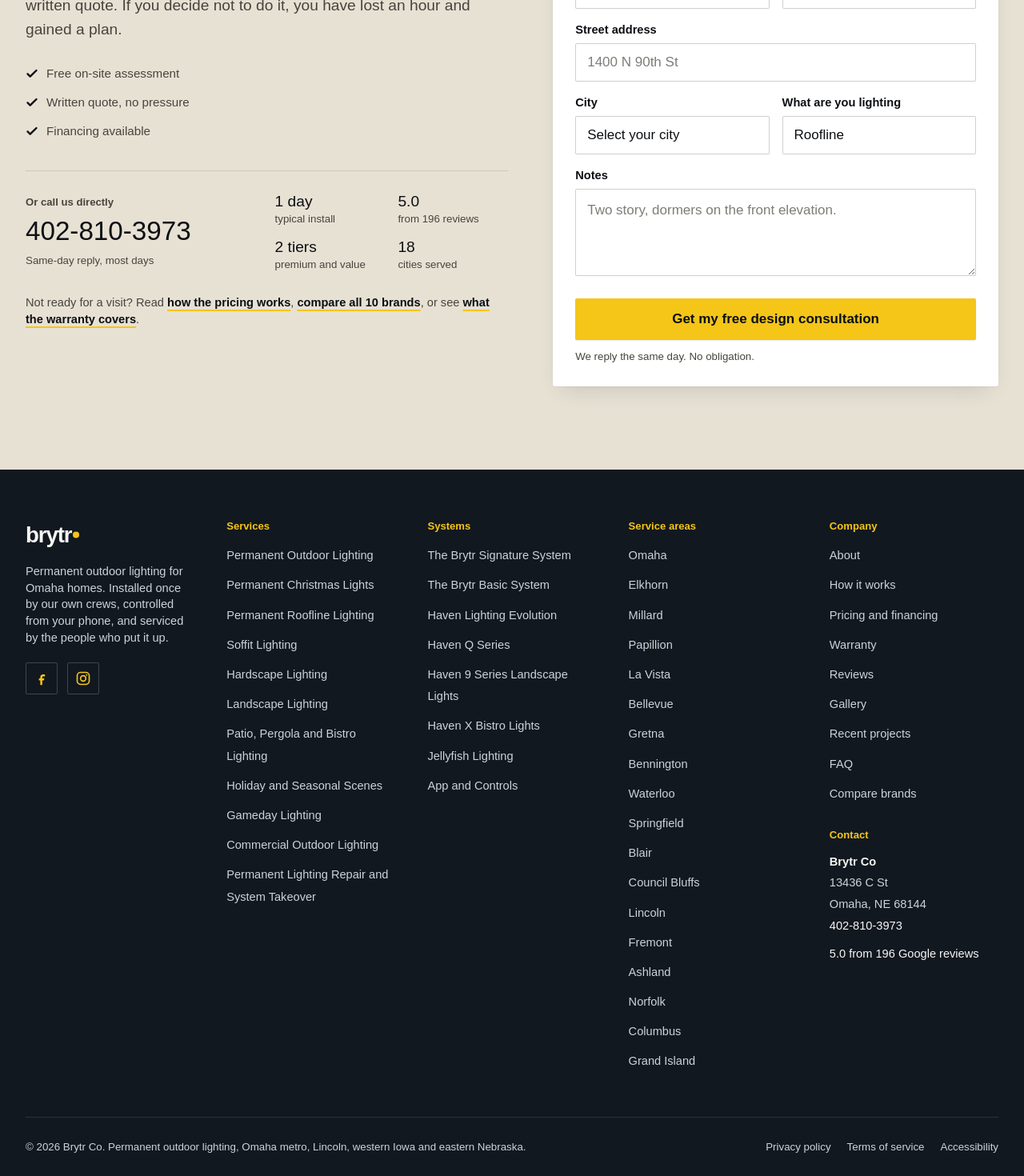
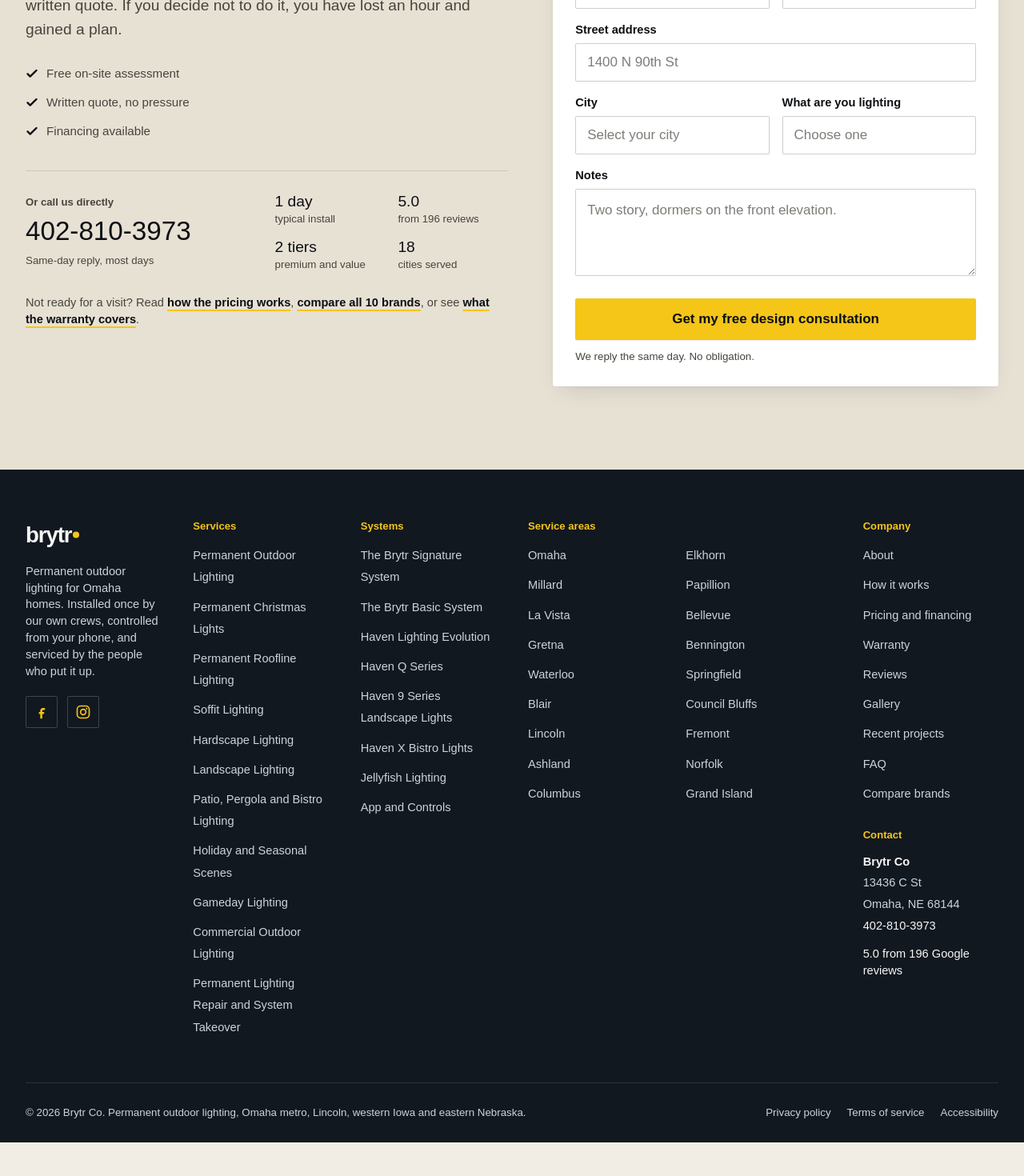
Before and after one commit to kvelasquez315/brytr-site, a Next.js app: page /blog in a window 1280 px wide. Shown: the part 2535-4005 px from the top of the page at 80% size. After the commit the page ends 3963 px from the top, so only its background shows below. Built offline with nearby package versions, Linux system fonts and the light colour scheme; a web font is replaced by a local one.

Commit message:
Upload group 1: footer.tsx, bits.tsx

```diff
--- a/components/site/footer.tsx
+++ b/components/site/footer.tsx
@@ -15,7 +15,18 @@ export function Footer() {
   return (
     <footer className="bg-primary pb-24 lg:pb-0">
       <div className="shell pt-16">
-        <div className="grid gap-10 lg:grid-cols-5">
+        {/* SIX COLUMN UNITS, NOT FIVE, and the service-area list takes two of them.
+          *
+          * The five columns held 3 blocks of copy, 11 links, 8 links, 19 links and 6 links plus a
+          * contact block. On a single-column list that made "Service areas" nearly twice the height
+          * of anything else, so every other column stopped well short of the divider — measured at
+          * roughly 280 x 400px of empty under "Systems". Giving the nineteen towns two internal
+          * columns brings that block to about ten rows, in line with the eleven services, and the
+          * ragged bottoms collapse to a row or two rather than a block.
+          *
+          * The link lists also go two-up below lg. Stacked single-file they made a 2,500px ribbon
+          * of forty-five identical links on a phone, which is a scroll tax and not a navigation. */}
+        <div className="grid gap-10 lg:grid-cols-6">
           <div className="lg:col-span-1">
             <p className="font-display text-2xl font-black tracking-[-0.04em] text-on-dark">
               brytr<span className="ml-0.5 inline-block size-2 translate-y-[-0.35rem] rounded-full bg-accent" />
@@ -36,7 +47,7 @@ export function Footer() {
 
           <nav aria-label="Services" className="lg:col-span-1">
             <h2 className="label text-accent">Services</h2>
-            <ul className="mt-4 space-y-2.5">
+            <ul className="mt-4 grid grid-cols-2 gap-x-4 gap-y-2.5 lg:grid-cols-1">
               {services.map((s) => (
                 <li key={s.slug}>
                   <Link href={`/services/${s.slug}`} className="text-sm text-on-dark-muted hover:text-accent">{s.name}</Link>
@@ -47,7 +58,7 @@ export function Footer() {
 
           <nav aria-label="Lighting systems" className="lg:col-span-1">
             <h2 className="label text-accent">Systems</h2>
-            <ul className="mt-4 space-y-2.5">
+            <ul className="mt-4 grid grid-cols-2 gap-x-4 gap-y-2.5 lg:grid-cols-1">
               {systems.map((s) => (
                 <li key={s.slug}>
                   <Link href={`/lighting-systems/${s.slug}`} className="text-sm text-on-dark-muted hover:text-accent">{s.name}</Link>
@@ -56,9 +67,9 @@ export function Footer() {
             </ul>
           </nav>
 
-          <nav aria-label="Service areas" className="lg:col-span-1">
+          <nav aria-label="Service areas" className="lg:col-span-2">
             <h2 className="label text-accent">Service areas</h2>
-            <ul className="mt-4 grid grid-cols-2 gap-x-4 gap-y-2.5 lg:grid-cols-1">
+            <ul className="mt-4 grid grid-cols-2 gap-x-4 gap-y-2.5">
               {cities.map((c) => (
                 <li key={c.slug}>
                   <Link href={`/service-areas/${c.slug}`} className="text-sm text-on-dark-muted hover:text-accent">{c.name}</Link>
@@ -69,7 +80,7 @@ export function Footer() {
 
           <div className="lg:col-span-1">
             <h2 className="label text-accent">Company</h2>
-            <ul className="mt-4 space-y-2.5">
+            <ul className="mt-4 grid grid-cols-2 gap-x-4 gap-y-2.5 lg:grid-cols-1">
               {company.map(([l, h]) => (
                 <li key={h}><Link href={h} className="text-sm text-on-dark-muted hover:text-accent">{l}</Link></li>
               ))}
--- a/components/ui/bits.tsx
+++ b/components/ui/bits.tsx
@@ -131,7 +131,7 @@ export function QuoteForm({
         )}
         <div>
           <Label htmlFor={`${variant}-city`}>City</Label>
-          <Select id={`${variant}-city`} name="city" defaultValue={city ?? ""}>
+          <Select id={`${variant}-city`} name="city" defaultValue={city ?? ""} required>
             <option value="">Select your city</option>
             {cities.map((c) => (
               <option key={c.slug} value={c.name}>{c.name}{c.state === "IA" ? ", IA" : ""}</option>
@@ -142,7 +142,13 @@ export function QuoteForm({
           <Label htmlFor={`${variant}-scope`}>
             {variant === "financing" ? "Estimated roofline" : "What are you lighting"}
           </Label>
-          <Select id={`${variant}-scope`} name="scope">
+          {/* This had no empty option, so "Roofline" was not a placeholder — it was the
+            * default, and a form left alone submitted "Roofline" for somebody who came for
+            * landscape. Both selects now start empty and ask. */}
+          <Select id={`${variant}-scope`} name="scope" defaultValue="" required>
+            <option value="">
+              {variant === "financing" ? "Roughly how much" : "Choose one"}
+            </option>
             {variant === "financing" ? (
               <>
                 <option>Under 150 linear ft</option>
```
